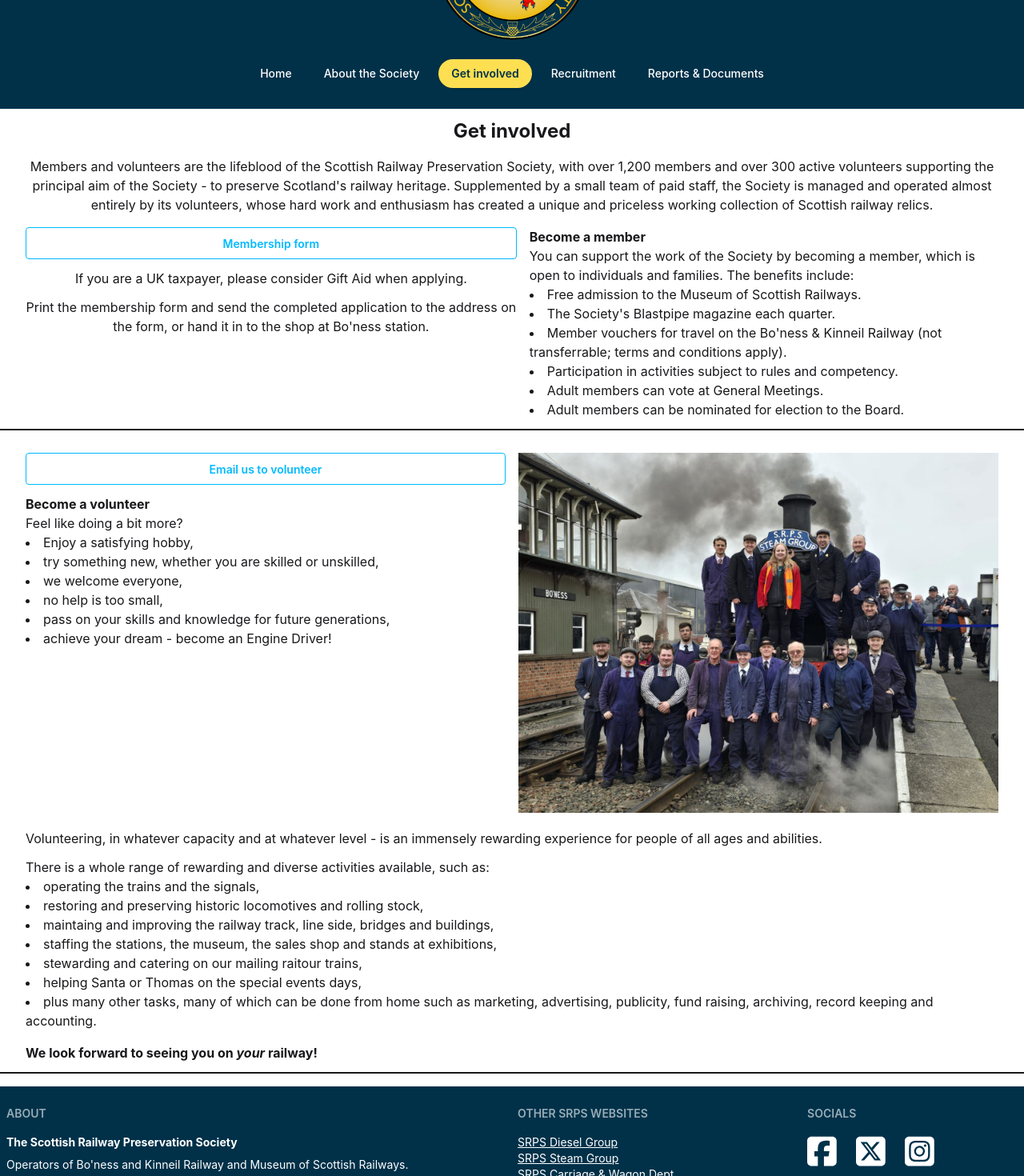
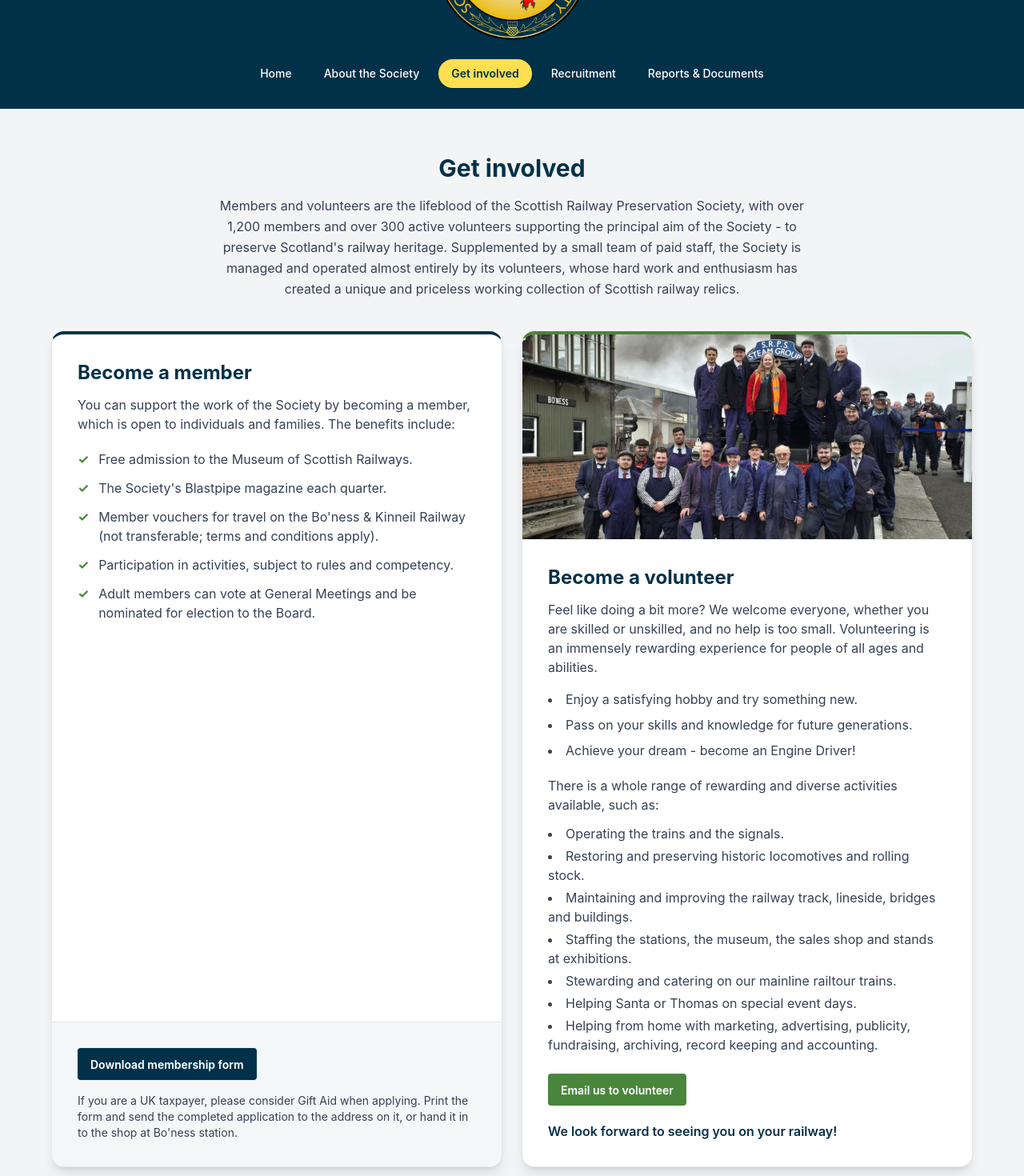
Before and after one commit to thepurpleblob/srpsweb, a Vue app: page /getinvolved in a window 1280 px wide. Shown: the part 160-1630 px from the top of the page at 80% size. Built offline with nearby package versions, Linux system fonts and the light colour scheme.

Commit message:
improving volunteer page

```diff
--- a/src/views/GetInvolved.vue
+++ b/src/views/GetInvolved.vue
@@ -1,89 +1,98 @@
 <template>
-    <main>
-
-        <!-- Become a member -->
-        <div class="text-center md:container md:mx-auto px-8 py-3 border-b-2 mb-4">
-            <h4 class="font-bold text-2xl mb-4">Get involved</h4>
-            <p>
-                Members and volunteers are the lifeblood of the Scottish Railway Preservation Society, with over 1,200
-                members and over 300 active volunteers supporting the principal aim of the Society - to preserve
+    <main class="bg-gray-100 px-4 py-10 sm:px-6 sm:py-14">
+        <div class="mx-auto max-w-6xl">
+            <header class="mx-auto mb-8 max-w-3xl text-center sm:mb-10">
+                <h1 class="mb-4 text-3xl font-bold text-[#003149]">Get involved</h1>
+                <p class="leading-relaxed text-gray-700">
+                    Members and volunteers are the lifeblood of the Scottish Railway Preservation Society, with over
+                    1,200 members and over 300 active volunteers supporting the principal aim of the Society - to preserve
                     Scotland's railway heritage. Supplemented by a small team of paid staff, the Society is managed and
                     operated almost entirely by its volunteers, whose hard work and enthusiasm has created a unique
                     and priceless working collection of Scottish railway relics.
                 </p>
+            </header>
 
-            <div class="flex gap-4 mt-4">
-                <div class="flex flex-col">
-                    <a :href="MFUrl" download class="btn btn-outline btn-info mb-3">Membership form</a>
-                    <p class="mb-3">
-                        If you are a UK taxpayer, please consider Gift Aid when applying.
+            <section class="grid grid-cols-1 items-stretch gap-6 lg:grid-cols-2" aria-label="Ways to get involved">
+                <article class="flex flex-col overflow-hidden rounded-2xl border border-gray-200 border-t-4 border-t-[#003149] bg-white shadow-lg">
+                    <div class="p-6 sm:p-8">
+                        <h2 class="mb-3 text-2xl font-bold text-[#003149]">Become a member</h2>
+                        <p class="mb-5 text-gray-700">
+                            You can support the work of the Society by becoming a member, which is open to individuals
+                            and families. The benefits include:
                         </p>
-                    <p>
-                        Print the membership form and send the completed application to the address on the form,
-                        or hand it in to the shop at Bo'ness station.
+                        <ul class="space-y-3 text-gray-700">
+                            <li class="flex gap-3">
+                                <span class="font-bold text-[#49853b]" aria-hidden="true">✓</span>
+                                <span>Free admission to the Museum of Scottish Railways.</span>
+                            </li>
+                            <li class="flex gap-3">
+                                <span class="font-bold text-[#49853b]" aria-hidden="true">✓</span>
+                                <span>The Society's Blastpipe magazine each quarter.</span>
+                            </li>
+                            <li class="flex gap-3">
+                                <span class="font-bold text-[#49853b]" aria-hidden="true">✓</span>
+                                <span>Member vouchers for travel on the Bo'ness &amp; Kinneil Railway (not transferable; terms and conditions apply).</span>
+                            </li>
+                            <li class="flex gap-3">
+                                <span class="font-bold text-[#49853b]" aria-hidden="true">✓</span>
+                                <span>Participation in activities, subject to rules and competency.</span>
+                            </li>
+                            <li class="flex gap-3">
+                                <span class="font-bold text-[#49853b]" aria-hidden="true">✓</span>
+                                <span>Adult members can vote at General Meetings and be nominated for election to the Board.</span>
+                            </li>
+                        </ul>
+                    </div>
+
+                    <div class="mt-auto border-t border-gray-200 bg-[#f3f7f8] p-6 sm:p-8">
+                        <a :href="MFUrl" download class="btn border-0 bg-[#003149] text-white hover:bg-[#004663]">
+                            Download membership form
+                        </a>
+                        <p class="mt-4 text-sm text-gray-700">
+                            If you are a UK taxpayer, please consider Gift Aid when applying. Print the form and send
+                            the completed application to the address on it, or hand it in to the shop at Bo'ness station.
                         </p>
                     </div>
-                <div class="text-left">
-                    <h5 class="font-bold">Become a member</h5>
-                    <p>
-                        You can support the work of the Society by becoming a member, which is open to individuals and
-                        families. The benefits include:
+                </article>
+
+                <article class="flex flex-col overflow-hidden rounded-2xl border border-gray-200 border-t-4 border-t-[#49853b] bg-white shadow-lg">
+                    <img
+                        class="h-56 w-full object-cover sm:h-64"
+                        src="@/assets/SteamGala750.jpg"
+                        alt="Volunteers at a steam gala"
+                    />
+                    <div class="flex flex-1 flex-col p-6 sm:p-8">
+                        <h2 class="mb-3 text-2xl font-bold text-[#003149]">Become a volunteer</h2>
+                        <p class="mb-4 text-gray-700">
+                            Feel like doing a bit more? We welcome everyone, whether you are skilled or unskilled, and
+                            no help is too small. Volunteering is an immensely rewarding experience for people of all
+                            ages and abilities.
                         </p>
-                    <ul class="list-disc list-inside">
-                        <li>Free admission to the Museum of Scottish Railways.</li>
-                        <li>The Society's Blastpipe magazine each quarter.</li>
-                        <li>Member vouchers for travel on the Bo'ness & Kinneil Railway (not transferrable; terms and conditions apply).</li>
-                        <li>Participation in activities subject to rules and competency.</li>
-                        <li>Adult members can vote at General Meetings.</li>
-                        <li>Adult members can be nominated for election to the Board.</li>
+                        <ul class="mb-5 list-inside list-disc space-y-2 text-gray-700">
+                            <li>Enjoy a satisfying hobby and try something new.</li>
+                            <li>Pass on your skills and knowledge for future generations.</li>
+                            <li>Achieve your dream - become an Engine Driver!</li>
                         </ul>
+                        <p class="mb-3 text-gray-700">There is a whole range of rewarding and diverse activities available, such as:</p>
+                        <ul class="mb-6 list-inside list-disc space-y-1 text-gray-700">
+                            <li>Operating the trains and the signals.</li>
+                            <li>Restoring and preserving historic locomotives and rolling stock.</li>
+                            <li>Maintaining and improving the railway track, lineside, bridges and buildings.</li>
+                            <li>Staffing the stations, the museum, the sales shop and stands at exhibitions.</li>
+                            <li>Stewarding and catering on our mainline railtour trains.</li>
+                            <li>Helping Santa or Thomas on special event days.</li>
+                            <li>Helping from home with marketing, advertising, publicity, fundraising, archiving, record keeping and accounting.</li>
+                        </ul>
+                        <a
+                            href="mailto:liz.paton@srps.org.uk"
+                            class="btn mt-auto self-start border-0 bg-[#49853b] text-white hover:bg-[#386b2e]"
+                        >
+                            Email us to volunteer
+                        </a>
+                        <p class="mt-5 font-semibold text-[#003149]">We look forward to seeing you on your railway!</p>
                     </div>
-            </div>
-        </div>
-
-        <!-- Email to volunteer -->
-        <div class="text-left md:container md:mx-auto px-8 py-3 border-b-2 mb-4">
-            <div class="grid grid-cols-2 gap-4 mb-5">
-                <div class="flex flex-col">
-                    <a href="mailto:liz.paton@srps.org.uk" class="btn btn-outline btn-info mb-3">Email us to volunteer</a>
-                    <h5 class="font-bold">Become a volunteer</h5>
-                    <p>Feel like doing a bit more?</p>
-                    <ul class="list-disc list-inside">
-                        <li>Enjoy a satisfying hobby,</li>
-                        <li>try something new, whether you are skilled or unskilled,</li>
-                        <li>we welcome everyone,</li>
-                        <li>no help is too small,</li>
-                        <li>pass on your skills and knowledge for future generations,</li>
-                        <li>achieve your dream - become an Engine Driver!</li>
-                    </ul>
-                </div>
-                <div class="flex-none">
-                    <img class="my-auto" src="@/assets/SteamGala750.jpg" alt="Steam Gala volunteers" />
-                </div>
-            </div>
-            <div>
-                <p class="mb-3">
-                    Volunteering, in whatever capacity and at whatever level - is an immensely rewarding experience for people
-                    of all ages and abilities.
-                </p>
-                <p>
-                    There is a whole range of rewarding and diverse activities available, such as:
-                </p>
-                <ul class="list-disc list-inside mb-4">
-                    <li>operating the trains and the signals,</li>
-                    <li>restoring and preserving historic locomotives and rolling stock,</li>
-                    <li>maintaing and improving the railway track, line side, bridges and buildings,</li>
-                    <li>staffing the stations, the museum, the sales shop and stands at exhibitions,</li>
-                    <li>stewarding and catering on our mailing raitour trains,</li>
-                    <li>helping Santa or Thomas on the special events days,</li>
-                    <li>plus many other tasks, many of which can be done from home such as marketing, advertising, publicity,
-                        fund raising, archiving, record keeping and accounting.
-                    </li>
-                </ul>
-                <p>
-                    <strong>We look forward to seeing you on <i>your</i> railway!</strong>
-                </p>
-            </div>
+                </article>
+            </section>
         </div>
     </main>
 </template>
```
Lines whose indentation alone changed are shown as unchanged.
